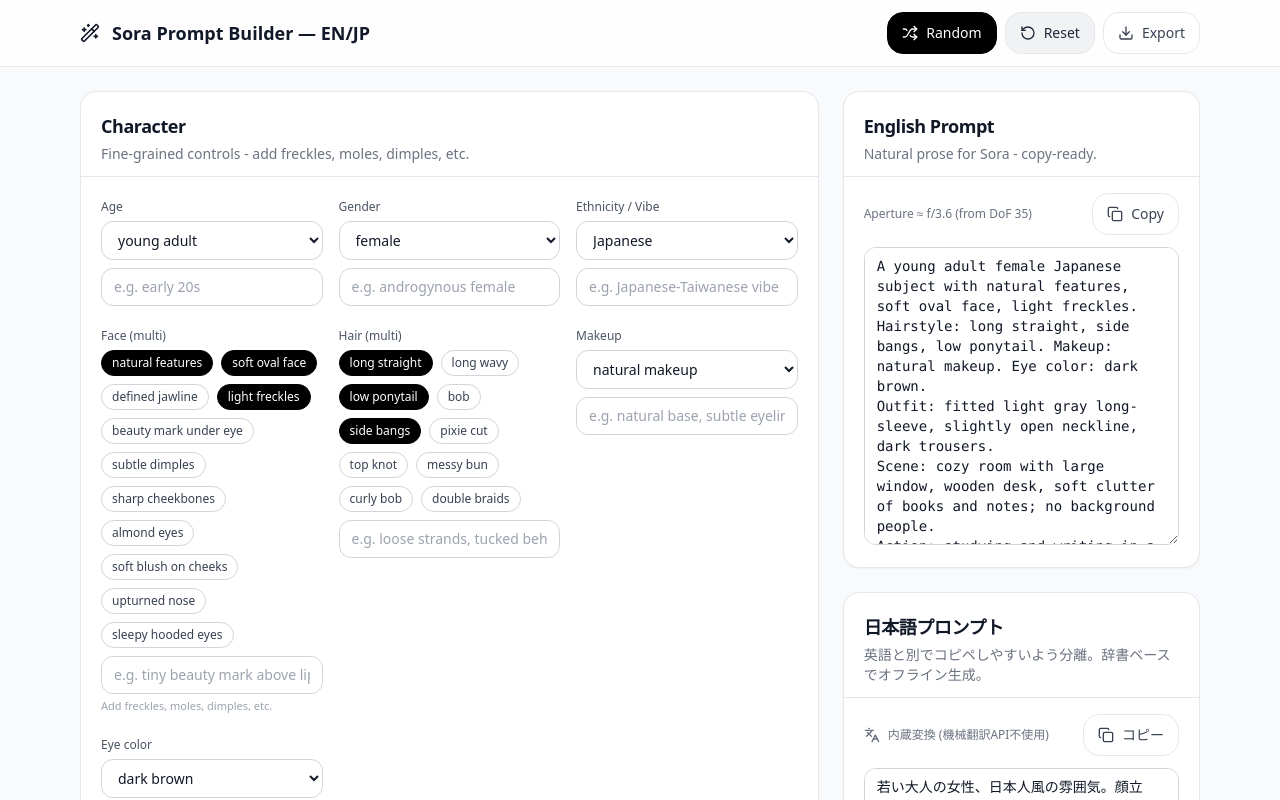
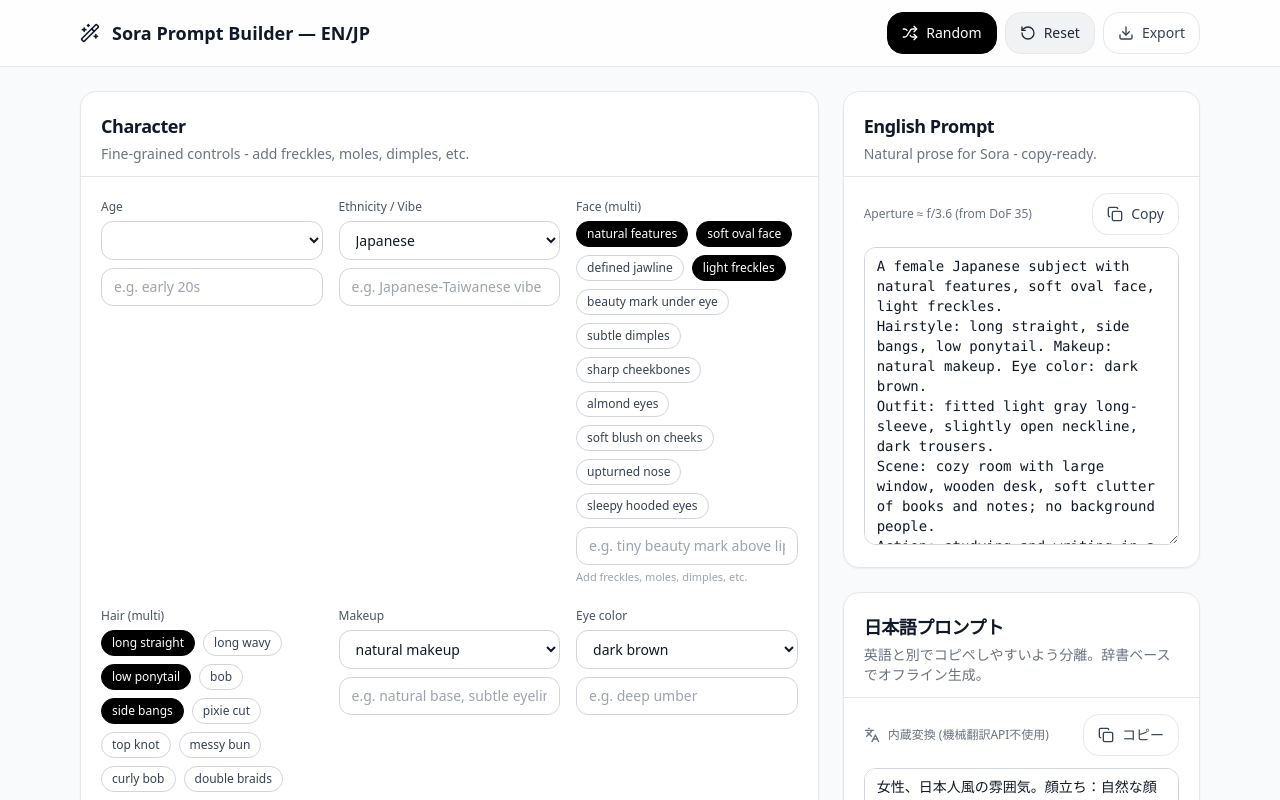
Before and after one commit to 1011gnn1118/sora-prompt-builder, a React (Vite) app: page / in a window 1280 px wide. Shown: the top 800 px of the page. Built offline with nearby package versions, Linux system fonts and the light colour scheme.

Commit message:
Allow blank selections and default to female

```diff
--- a/src/App.jsx
+++ b/src/App.jsx
@@ -38,10 +38,9 @@
 // ===== DEFAULT STATE (extended for candid & static camera) =====
 const defaultState = {
   // Character
-  age: "young adult",
+  age: "",
   ageManual: "",
   gender: "female",
-  genderManual: "",
   ethnicity: "Japanese",
   ethnicityManual: "",
   face: ["natural features", "soft oval face", "light freckles"],
@@ -154,8 +153,17 @@
   const fullBodyGuarantee = state.shot.includes("full body") ? ", the entire figure fully visible from head to toe, never cropped" : "";
   const actionRepetition = ", the motion is clearly captured and repeated continuously as a central sustained action";
 
+  const subjectParts = [];
+  const age = pref(state.age, state.ageManual);
+  const gender = state.gender;
+  const ethnicity = pref(state.ethnicity, state.ethnicityManual);
+  if (age) subjectParts.push(age);
+  if (gender) subjectParts.push(gender);
+  if (ethnicity) subjectParts.push(ethnicity);
+  const subject = subjectParts.join(" ");
+
   const lines = [
-    `A ${pref(state.age, state.ageManual)} ${pref(state.gender, state.genderManual)} ${pref(state.ethnicity, state.ethnicityManual)} subject with ${face}.`,
+    `A ${subject} subject with ${face}.`,
     `Hairstyle: ${hair}. Makeup: ${pref(state.makeup, state.makeupManual)}. Eye color: ${pref(state.eyeColor, state.eyeColorManual)}.`,
     `Outfit: ${pref(state.tops, state.topsManual)}, ${pref(state.bottoms, state.bottomsManual)}${outerText}${accText}.`,
     `Scene: ${pref(state.background, state.backgroundManual)}${bgText}; ${crowd}.`,
@@ -206,8 +214,11 @@
   const fullBodyGuarantee = state.shot.includes("full body") ? "、頭からつま先まで完全に写っており、クロップされない" : "";
   const actionRepetition = "。動作は明確に画面に収められ、繰り返し持続的に主要な要素として強調される";
 
+  const ageJP = pref(state.age, state.ageManual);
+  const subjectLine = `${ageJP ? findJP(ageJP) + "の" : ""}${findJP(state.gender)}、${findJP(pref(state.ethnicity, state.ethnicityManual))}の雰囲気。顔立ち：${faceArr.join("、")}。`;
+
   const lines = [
-    `${findJP(pref(state.age, state.ageManual))}の${findJP(pref(state.gender, state.genderManual))}、${findJP(pref(state.ethnicity, state.ethnicityManual))}の雰囲気。顔立ち：${faceArr.join("、")}。`,
+    subjectLine,
     `ヘア：${hairArr.join("、")}。メイク：${findJP(pref(state.makeup, state.makeupManual))}。瞳の色：${findJP(pref(state.eyeColor, state.eyeColorManual))}。`,
     `服装：${findJP(pref(state.tops, state.topsManual))}、${findJP(pref(state.bottoms, state.bottomsManual))}${outerText}${accText}。`,
     `シーン：${findJP(pref(state.background, state.backgroundManual))}${bgText}。${crowd}。`,
@@ -258,8 +269,7 @@
       ...prev,
       age: randomPick(options.age),
       ageManual: "",
-      gender: randomPick(options.gender),
-      genderManual: "",
+      gender: "female",
       ethnicity: randomPick(options.ethnicity),
       ethnicityManual: "",
       face: randomSubset(options.face, 1, 3),
@@ -374,14 +384,8 @@
             <CardContent className="grid sm:grid-cols-2 lg:grid-cols-3 gap-4">
               {field("Age", (
                 <div className="space-y-2">
-                  <Select value={state.age} onChange={(v) => setState({ ...state, age: v })} options={toSelectOptions(options.age)} />
-                  <Input value={state.ageManual} onChange={(v) => setState({ ...state, ageManual: v })} placeholder="e.g. early 20s" />
-                </div>
-              ))}
-              {field("Gender", (
-                <div className="space-y-2">
-                  <Select value={state.gender} onChange={(v) => setState({ ...state, gender: v })} options={toSelectOptions(options.gender)} />
-                  <Input value={state.genderManual} onChange={(v) => setState({ ...state, genderManual: v })} placeholder="e.g. androgynous female" />
+                    <Select value={state.age} onChange={(v) => setState({ ...state, age: v })} options={toSelectOptions(options.age)} />
+                    <Input value={state.ageManual} onChange={(v) => setState({ ...state, ageManual: v })} placeholder="e.g. early 20s" />
                 </div>
               ))}
               {field("Ethnicity / Vibe", (
--- a/src/data/options.js
+++ b/src/data/options.js
@@ -3,15 +3,9 @@
     { en: "teen", jp: "10代" },
     { en: "young adult", jp: "若い大人" },
     { en: "adult", jp: "大人" },
-    { en: "mature", jp: "成熟した大人" },
-    { en: "child", jp: "子供" },
-    { en: "senior", jp: "高齢者" },
   ],
   gender: [
     { en: "female", jp: "女性" },
-    { en: "male", jp: "男性" },
-    { en: "non-binary", jp: "ノンバイナリー" },
-    { en: "agender", jp: "無性別" },
   ],
   ethnicity: [
     { en: "Japanese", jp: "日本人風" },
@@ -187,7 +181,13 @@
   ],
 };
 
-export const toSelectOptions = (arr) => arr.map((i) => ({ value: i.en, label: i.en }));
+export const toSelectOptions = (arr) => {
+  const opts = arr.map((i) => ({ value: i.en, label: i.en }));
+  if (!opts.some((o) => o.value === "")) {
+    opts.unshift({ value: "", label: "" });
+  }
+  return opts;
+};
 
 export function findJP(en) {
   for (const group of Object.values(options)) {
```
